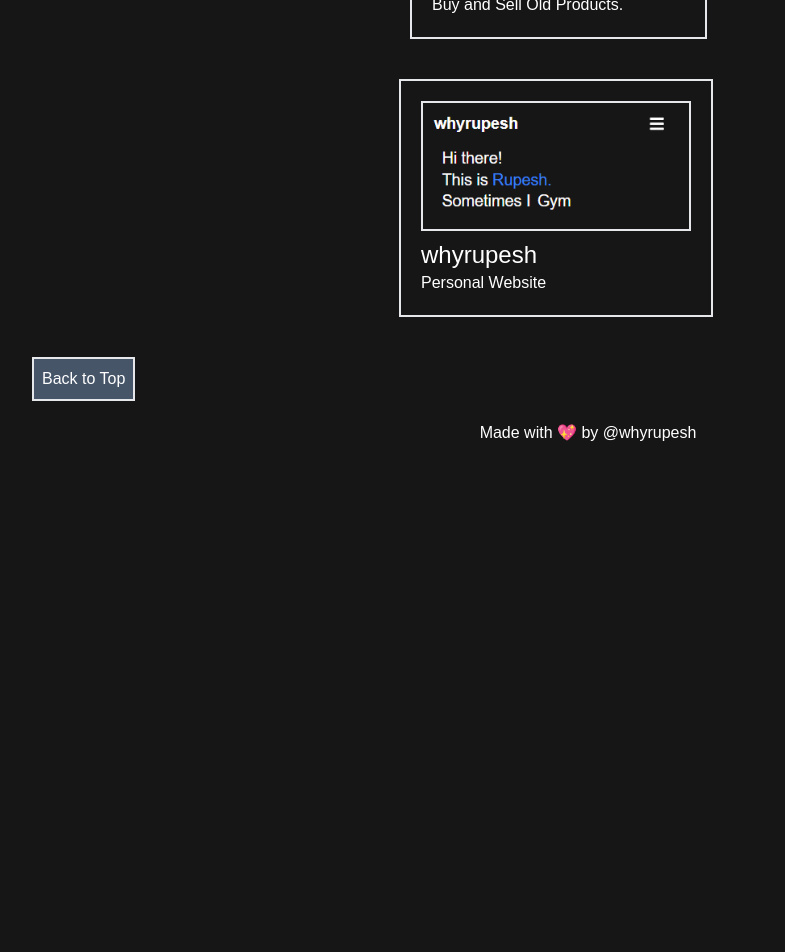
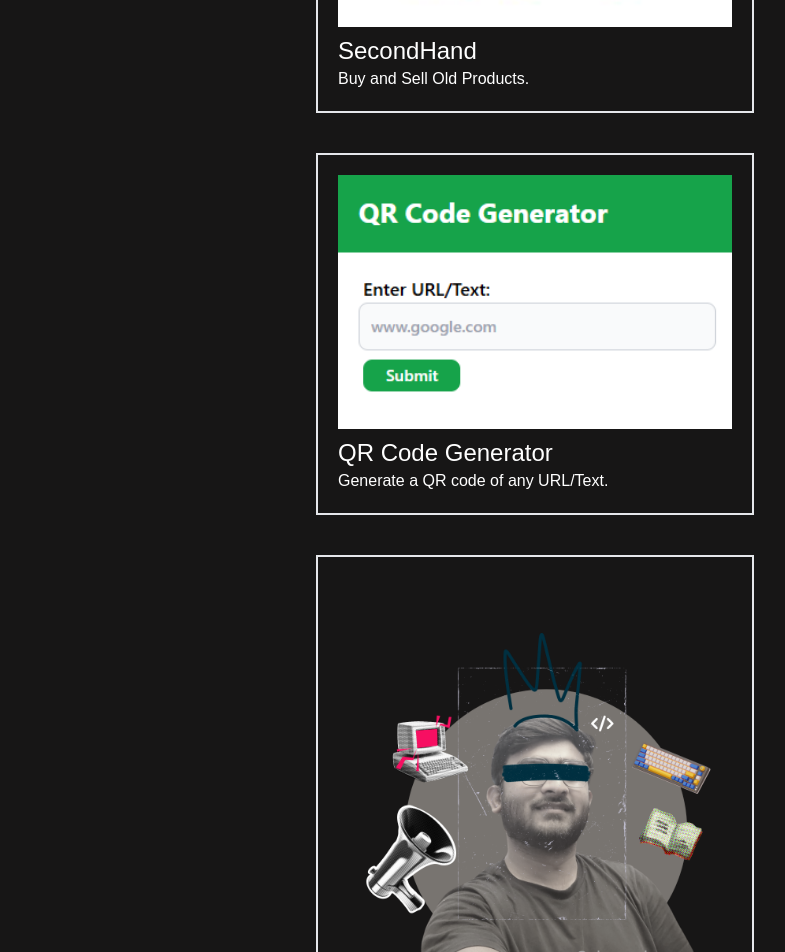
Before and after one commit to whyrupesh/rupesh-website, a React (Vite) app: page / in a window 1280 px wide. Shown: the part 1200-2152 px from the top of the page, without its empty margins (52-837 px from the left). Before the commit the page ends 1665 px from the top, so only its background shows below. Built offline with nearby package versions, Linux system fonts and the light colour scheme.

Commit message:
added new qr project

```diff
--- /dev/null
+++ b/src/Components/ProjectCards.jsx
@@ -0,0 +1,19 @@
+import React from "react";
+
+export default function ProjectCards({ url, name, description, img }) {
+  return (
+    <div>
+      <a href={url}>
+        <div className="border-2 w-3/4 m-5">
+          <div className="p-5">
+            <img width={500} src={img} alt="" />
+            <div className="pt-2">
+              <div className="text-2xl">{name}</div>
+              <div>{description}</div>
+            </div>
+          </div>
+        </div>
+      </a>
+    </div>
+  );
+}
--- a/src/Components/Projects.jsx
+++ b/src/Components/Projects.jsx
@@ -1,4 +1,5 @@
 import React from "react";
+import ProjectCards from "./ProjectCards";
 
 export default function Projects() {
   return (
@@ -8,28 +9,26 @@ export default function Projects() {
       </div>
 
       <div className="flex flex-col items-center">
-        <a href="https://github.com/whyrupesh/SecondHand-website">
-          <div className="border-2 w-3/4 m-5">
-            <div className="p-5">
-              <img src="/static/images/secondhand.jpeg" alt="" />
-              <div className="pt-2">
-                <div className="text-2xl">SecondHand</div>
-                <div>Buy and Sell Old Products.</div>
-              </div>
-            </div>
-          </div>
-        </a>
-        <a href="https://github.com/whyrupesh/">
-          <div className="border-2 w-3/4 m-5">
-            <div className="p-5">
-              <img className="border-2" src="/static/images/site.png" alt="" />
-              <div className="pt-2">
-                <div className="text-2xl">whyrupesh</div>
-                <div>Personal Website</div>
-              </div>
-            </div>
-          </div>
-        </a>
+        <ProjectCards
+          url={"https://github.com/whyrupesh/SecondHand-website"}
+          img={"/static/images/secondhand.jpeg"}
+          name={"SecondHand"}
+          description={"Buy and Sell Old Products."}
+        />
+
+        <ProjectCards
+          url={"https://qr-code-generator-whyrupesh.vercel.app/"}
+          img={"/static/images/qr.png"}
+          name={"QR Code Generator"}
+          description={"Generate a QR code of any URL/Text."}
+        />
+
+        <ProjectCards
+          url={"whyrupesh.tech"}
+          img={"/static/images/whyrupesh.png"}
+          name={"whyrupesh.tech"}
+          description={"Personal Website"}
+        />
       </div>
     </>
   );
```
Also changed, not shown: public/static/images/qr.png (added).
